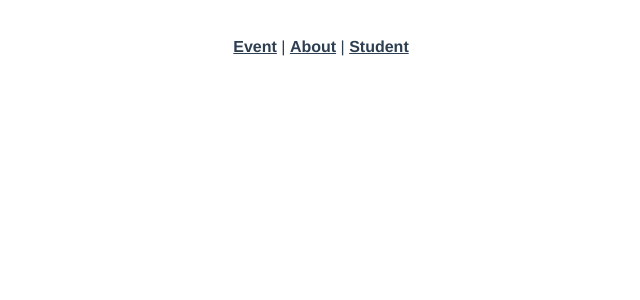
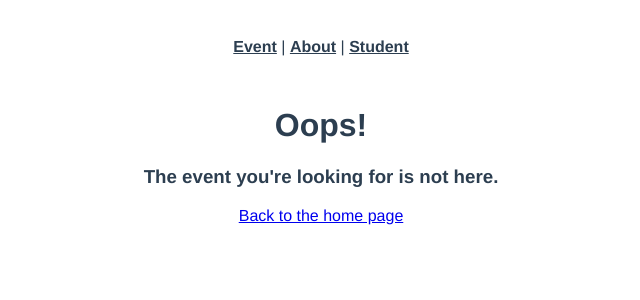
Before and after one commit to xiaoyoufung/331-intro-to-vite, a Vue app: page /404/event in a window 1280 px wide. Shown: the top 300 px of the page, without its empty margins (319-959 px from the left). Built offline with nearby package versions, Linux system fonts and the light colour scheme; the HTML template or start-up script is replaced by a standard one.

Commit message:
5.1 Create NotFoundView.vue

```diff
--- a/src/App.vue
+++ b/src/App.vue
@@ -2,7 +2,7 @@
 import { RouterLink, RouterView } from 'vue-router'
 import { ref } from 'vue'
 
-const pageSize = ref(4)
+const pageSize = ref(2)
 </script>
 
 <template>
--- a/src/router/index.ts
+++ b/src/router/index.ts
@@ -6,6 +6,7 @@
 import EventRegisterView from '@/views/event/RegisterView.vue'
 import EventEditView from '@/views/event/EditView.vue'
 import EventLayoutView from '@/views/event/LayoutView.vue'
+import NotFoundView from '@/views/NotFoundView.vue'
 
 const router = createRouter({
   history: createWebHistory(import.meta.env.BASE_URL),
@@ -55,6 +56,17 @@
       name: 'students-list-view',
       component: StudentView,
     },
+    {
+      path: '/404/:resource',
+      name: '404-resource-view',
+      component: NotFoundView,
+      props: true,
+    },
+    {
+      path: '/:catchAll(.*)',
+      name: 'not-found',
+      component: NotFoundView,
+    },
   ],
 })
 
--- /dev/null
+++ b/src/views/NotFoundView.vue
@@ -0,0 +1,11 @@
+<script setup lang="ts">
+import { defineProps, withDefaults } from 'vue'
+const props = withDefaults(defineProps<{ resource: string }>(), {
+  resource: 'page',
+})
+</script>
+<template>
+  <h1>Oops!</h1>
+  <h3>The {{ resource }} you're looking for is not here.</h3>
+  <router-link :to="{ name: 'event-list-view' }">Back to the home page</router-link>
+</template>
--- a/src/views/event/LayoutView.vue
+++ b/src/views/event/LayoutView.vue
@@ -2,6 +2,7 @@
 import { ref, onMounted } from 'vue'
 import { type Event } from '@/types'
 import EventService from '@/services/EventService'
+import { useRouter } from 'vue-router'
 
 const event = ref<Event | null>(null)
 const props = defineProps({
@@ -10,13 +11,16 @@
     required: true,
   },
 })
+
+const router = useRouter()
+
 onMounted(() => {
   EventService.getEvent(parseInt(props.id))
     .then((response) => {
       event.value = response.data
     })
-    .catch((error) => {
-      console.error('There was an error!', error)
+    .catch(() => {
+      router.push({ name: '404-resource-view', params: { resource: 'event' } })
     })
 })
 </script>
```
